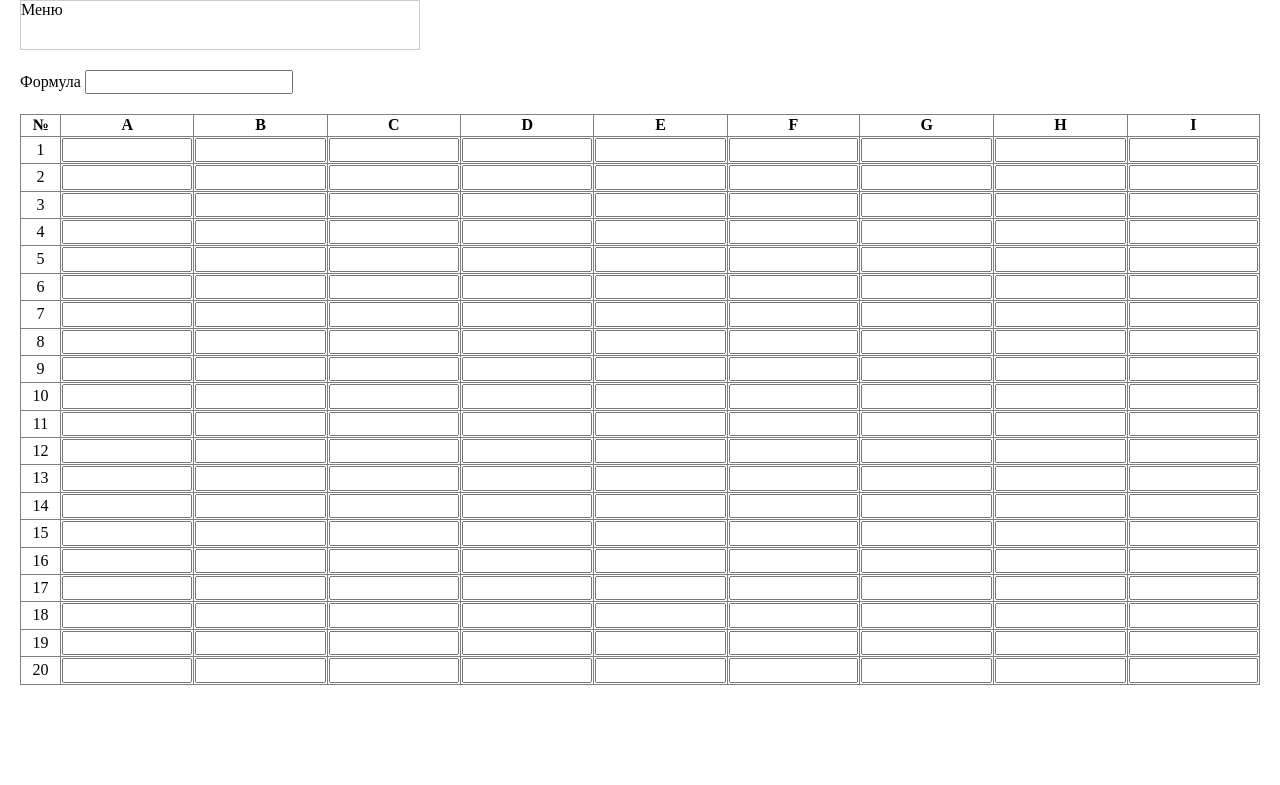
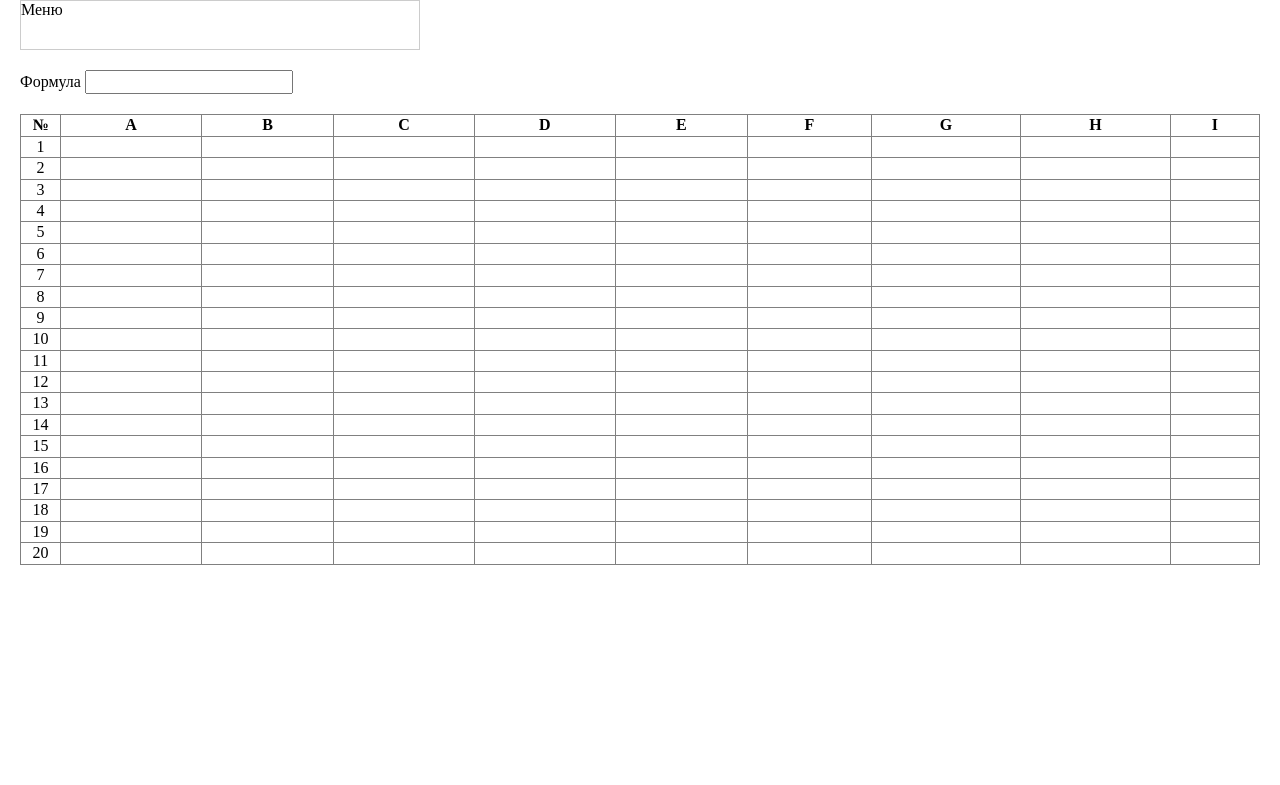
Before and after one commit to sandrig/pure-javascript-excel, a website built with webpack: page src/index.html in a window 1280 px wide. Built offline with nearby package versions, Linux system fonts and the light colour scheme.

Commit message:
refactor: table components

```diff
--- /dev/null
+++ b/src/components/initResizing.js
@@ -0,0 +1,44 @@
+export function initResizing() {
+  const row = document.getElementById('row-head');
+  const cols = row ? row.children : undefined;
+  if (!cols) return;
+
+  function setListeners() {
+    let pageX;
+    let curCol;
+    let nxtCol;
+    let curColWidth;
+    let nxtColWidth;
+
+    const onMove = (e) => {
+      if (curCol) {
+        const diffX = e.pageX - pageX;
+        if (nxtCol) nxtCol.style.width = `${nxtColWidth - diffX}px`;
+        curCol.style.width = `${curColWidth + diffX}px`;
+      }
+    };
+
+    document.addEventListener('mousedown', (e) => {
+      if (!e.target.dataset.resize) {
+        return;
+      }
+
+      curCol = e.target.closest('th');
+      pageX = e.pageX;
+      curColWidth = curCol.offsetWidth;
+
+      document.addEventListener('mousemove', onMove);
+    });
+
+    document.addEventListener('mouseup', () => {
+      document.removeEventListener('mousemove', onMove);
+      curCol = null;
+      nxtCol = null;
+      pageX = null;
+      nxtColWidth = null;
+      curColWidth = null;
+    });
+  }
+
+  setListeners();
+}
--- a/src/components/tableGenerator.js
+++ b/src/components/tableGenerator.js
@@ -1,9 +1,9 @@
-import { tableResizing } from '@/components/tableResizing';
+import { initResizing } from '@/components/initResizing';
 
-function generateTableHead(selector, columnsCount) {
-  const table = document.querySelector(selector);
+function generateTableHead(table, columnsCount) {
   const thead = table.createTHead();
   const row = thead.insertRow();
+  row.id = 'row-head';
 
   for (let i = 0; i < columnsCount; i++) {
     const th = document.createElement('th');
@@ -19,11 +19,15 @@ function generateTableHead(selector, columnsCount) {
       th.appendChild(textOtherColumn);
       row.appendChild(th);
     }
+
+    th.insertAdjacentHTML(
+      'beforeend',
+      "<div class='separator' data-resize='column'></div>",
+    );
   }
 }
 
-function generateTable(selector, row, column) {
-  const table = document.querySelector(selector);
+function generateTable(table, row, column) {
   const tbody = table.createTBody();
 
   for (let i = 0; i < row; i++) {
@@ -31,15 +35,15 @@ function generateTable(selector, row, column) {
 
     for (let j = 0; j < column; j++) {
       const td = document.createElement('td');
-      const input = document.createElement('input');
+      const editableDiv = document.createElement('div');
 
       if (j === 0) {
         td.classList.add('count');
         td.innerText = i + 1;
         tr.appendChild(td);
       } else {
-        input.classList.add('ceil');
-        td.appendChild(input);
+        editableDiv.setAttribute('contenteditable', 'true');
+        td.appendChild(editableDiv);
         tr.appendChild(td);
       }
     }
@@ -49,7 +53,8 @@ function generateTable(selector, row, column) {
 }
 
 export function createTable(selector, rowsCount, columnsCount) {
-  generateTable(selector, rowsCount, columnsCount);
-  generateTableHead(selector, columnsCount);
-  tableResizing(selector);
+  const $table = document.getElementById(selector);
+  generateTable($table, rowsCount, columnsCount);
+  generateTableHead($table, columnsCount);
+  initResizing();
 }
--- a/src/components/tableResizing.js
+++ /dev/null
@@ -1,86 +0,0 @@
-export function tableResizing(selector) {
-  const table = document.querySelector(selector);
-  const row = table.getElementsByTagName('tr')[0];
-  const cols = row ? row.children : undefined;
-  if (!cols) return;
-
-  const tableHeight = table.offsetHeight;
-
-  function getStyleVal(elem, css) {
-    return window.getComputedStyle(elem, null).getPropertyValue(css);
-  }
-
-  function paddingDiff(col) {
-    if (getStyleVal(col, 'box-sizing') === 'border-box') {
-      return 0;
-    }
-
-    const paddingLeft = getStyleVal(col, 'padding-left');
-    const paddingRight = getStyleVal(col, 'padding-right');
-    return parseInt(paddingLeft, 10) + parseInt(paddingRight, 10);
-  }
-
-  function setListeners(div) {
-    let pageX;
-    let curCol;
-    let nxtCol;
-    let curColWidth;
-    let nxtColWidth;
-
-    div.addEventListener('mousedown', (e) => {
-      curCol = e.target.parentElement;
-      nxtCol = curCol.nextElementSibling;
-      pageX = e.pageX;
-
-      const padding = paddingDiff(curCol);
-
-      curColWidth = curCol.offsetWidth - padding;
-      if (nxtCol) nxtColWidth = nxtCol.offsetWidth - padding;
-    });
-
-    div.addEventListener('mouseover', (e) => {
-      e.target.style.borderRight = '2px solid #0000ff';
-    });
-
-    div.addEventListener('mouseout', (e) => {
-      e.target.style.borderRight = '';
-    });
-
-    document.addEventListener('mousemove', (e) => {
-      if (curCol) {
-        const diffX = e.pageX - pageX;
-
-        if (nxtCol) nxtCol.style.width = `${nxtColWidth - diffX}px`;
-
-        curCol.style.width = `${curColWidth + diffX}px`;
-      }
-    });
-
-    document.addEventListener('mouseup', () => {
-      curCol = null;
-      nxtCol = null;
-      pageX = null;
-      nxtColWidth = null;
-      curColWidth = null;
-    });
-  }
-
-  function createDiv(height) {
-    const div = document.createElement('div');
-    div.style.top = '0px';
-    div.style.right = '0px';
-    div.style.width = '4px';
-    div.style.position = 'absolute';
-    div.style.cursor = 'col-resize';
-    div.style.userSelect = 'none';
-    div.style.height = `${height}px`;
-    return div;
-  }
-
-  for (let i = 0; i < cols.length; i++) {
-    const div = createDiv(tableHeight);
-    cols[i].appendChild(div);
-    cols[i].style.position = 'relative';
-    setListeners(div);
-  }
-}
--- a/src/index.html
+++ b/src/index.html
@@ -18,7 +18,7 @@
           <input id="formula" type="text" class="field__input" />
         </label>
       </div>
-      <table></table>
+      <table id="table"></table>
     </main>
   </body>
 </html>
--- a/src/styles/scss/index.scss
+++ b/src/styles/scss/index.scss
@@ -36,11 +36,25 @@ td {
   border: 1px solid #808080;
 }
 
-.ceil {
-  width: 100%;
+th {
+  position: relative;
 }
 
 .count {
   width: 40px;
   text-align: center;
 }
+
+.separator {
+  top: 0;
+  right: 0;
+  width: 4px;
+  position: absolute;
+  cursor: col-resize;
+  user-select: none;
+  height: 667px;
+
+  &:hover {
+    border-right: 2px solid #0000ff;
+  }
+}
```
